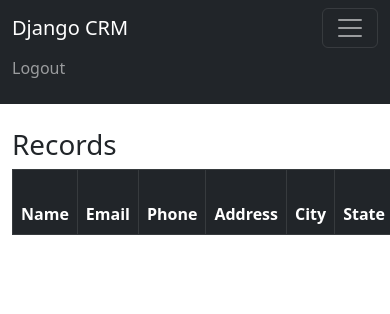
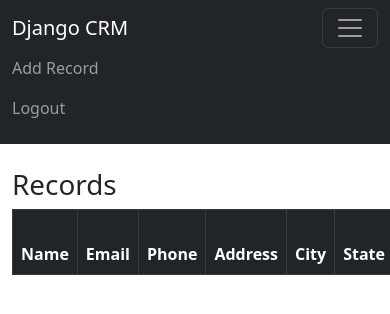
Before and after one commit to PierreLN/CRM_Customer_relationship_management, a Django app: page / in a window 390 px wide, after a click that opens the changed part; the page is wider, and only the part inside the window is pictured. Shown: the top 314 px of that part. Run offline with Django 4.2, Linux system fonts and the light colour scheme; the visitor is signed in with stand-in values (Sample User, id 1); data that the repository does not hold is empty.

Commit message:
record add

```diff
--- a/dcrm/website/templates/navbar.html
+++ b/dcrm/website/templates/navbar.html
@@ -16,6 +16,9 @@
       <ul class="navbar-nav me-auto mb-2 mb-lg-0">
         {% if user.is_authenticated %}
         <li class="nav-item">
+          <a class="nav-link" href="{% url 'add_record' %}">Add Record</a>
+        </li>
+        <li class="nav-item">
           <a class="nav-link" href="{% url 'logout' %}">Logout</a>
         </li>
         {% else %}
--- a/dcrm/website/templates/record.html
+++ b/dcrm/website/templates/record.html
@@ -30,6 +30,6 @@
 <br>
 <br>
 <a href="{% url 'home' %}" class='btn btn-secondary'>Back</button></a>
-<a href="{% url 'home' %}" class='btn btn-danger'>Delete</button></a>
+<a href="{% url 'delete' customer_record.id %}" class='btn btn-danger'>Delete</button></a>
 
 {% endblock %}
--- a/dcrm/website/urls.py
+++ b/dcrm/website/urls.py
@@ -5,5 +5,7 @@ urlpatterns = [
     path('', views.home, name='home'),
     path('logout/', views.logout_user, name='logout'),
     path('register/', views.register_user, name='register'),
-    path('record/<int:pk>', views.customer_record, name='record')
+    path('record/<int:pk>', views.customer_record, name='record'),
+    path('delete_record/<int:pk>', views.delete_record, name='delete'),
+    path('add_record', views.add_record, name='add_record'),
 ]
--- a/dcrm/website/views.py
+++ b/dcrm/website/views.py
@@ -1,7 +1,7 @@
 from django.shortcuts import render, redirect
 from django.contrib.auth import authenticate, login, logout
 from django.contrib import messages
-from .forms import SignUpForm
+from .forms import SignUpForm, AddRecordForm
 from .models import Record
 
 
@@ -56,3 +56,30 @@ def customer_record(request, pk):
     else:
         messages.success(request, "You must be login to view that page")
         return redirect('home')
+
+
+def delete_record(request, pk):
+    if request.user.is_authenticated:
+
+        delete_record = Record.objects.get(id=pk)
+        delete_record.delete()
+        messages.success(request, "Recored deleted")
+        return redirect('home')
+    else:
+        messages.success(request, "You must be login to view that page")
+        return redirect('home')
+
+
+def add_record(request):
+    form = AddRecordForm(request.POST or None)
+    if request.user.is_authenticated:
+        if request.method == 'POST':
+            if form.is_valid():
+                add_record = form.save()
+                messages.success(request, 'Record Added')
+                return redirect('home')
+
+        return render(request, 'add_record.html', {'form': form})
+    else:
+        messages.success(request, 'You must be login...')
+        return redirect('home')
```
Also changed, not shown: dcrm/website/forms.py (+15 -0 lines), dcrm/website/templates/add_record.html (added, +17 -0 lines).
